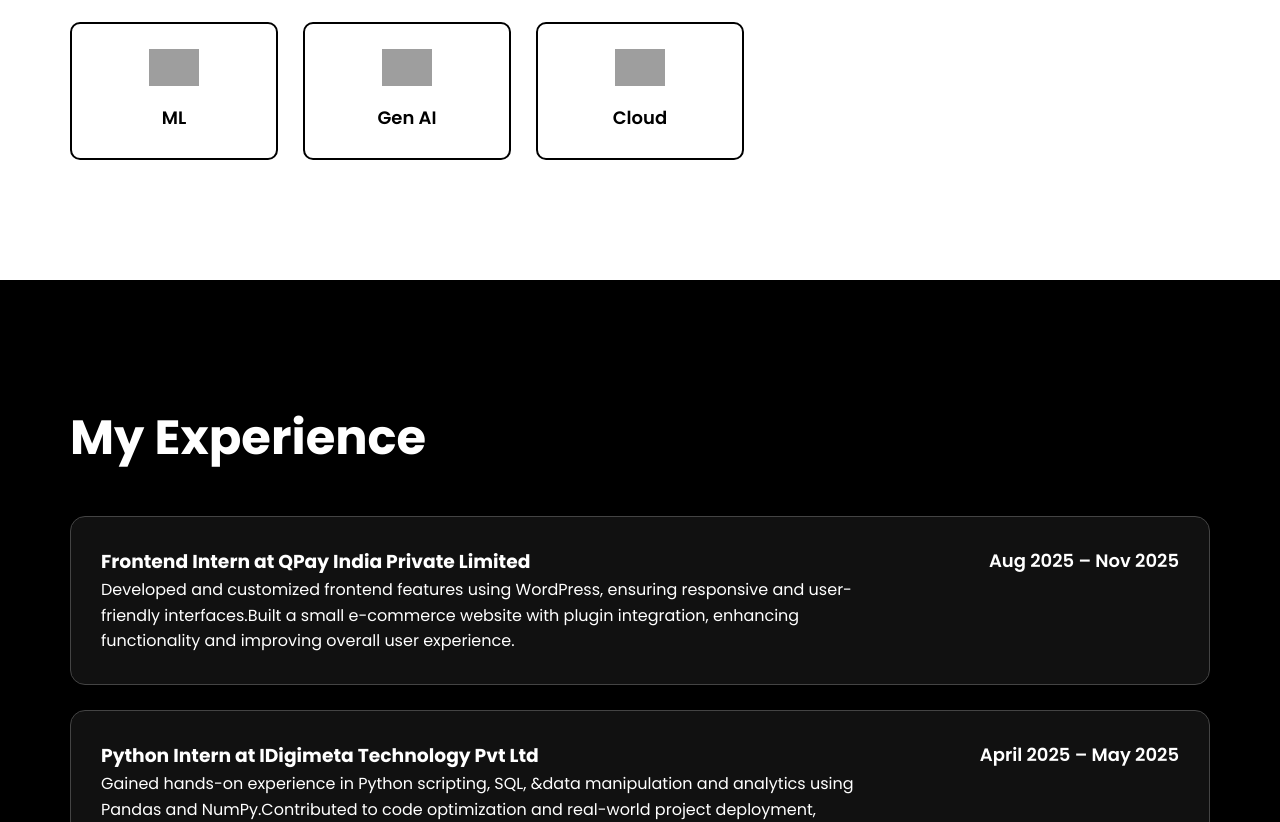
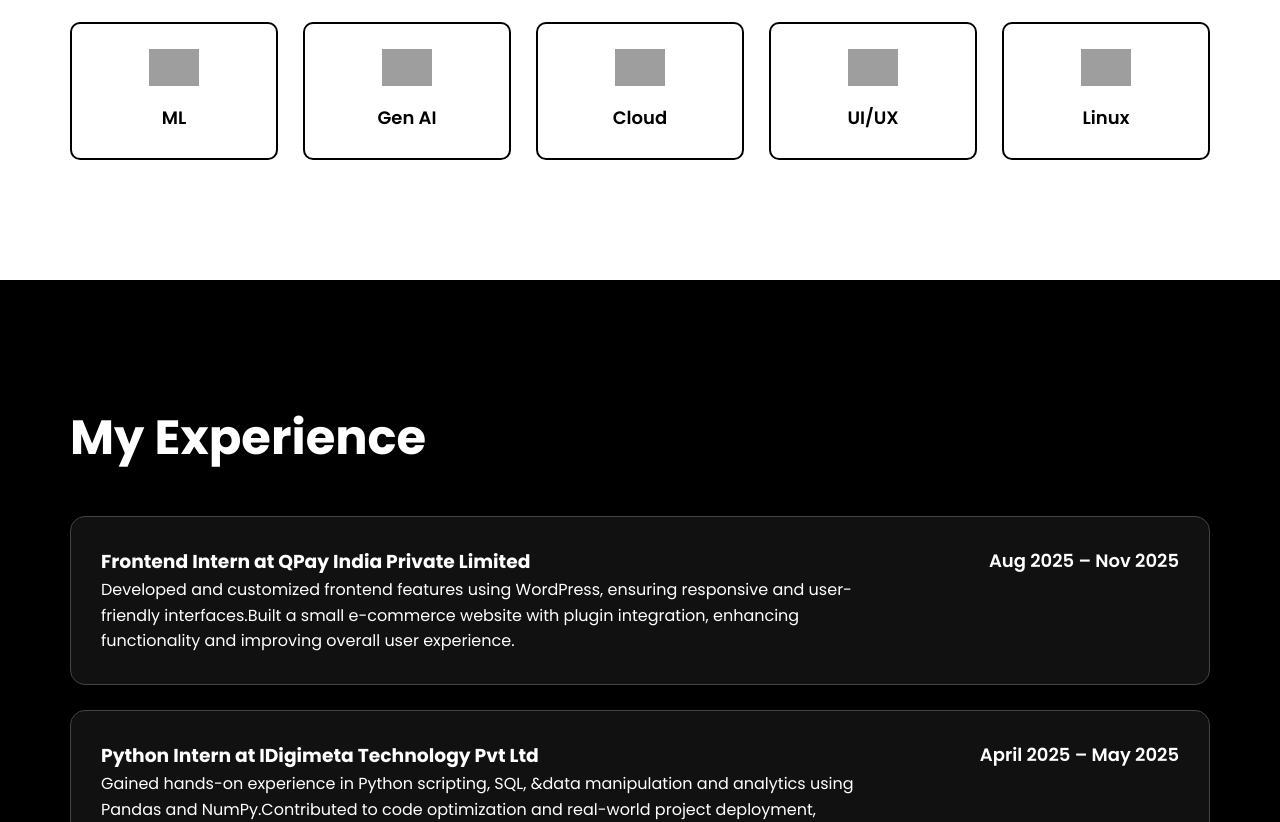
Before and after one commit to Monisha-star18/portfolio_website-, a plain HTML site: page index.html in a window 1280 px wide. Shown: the part 1917-2739 px from the top of the page. Drawn offline with Linux system fonts and the light colour scheme; grey boxes are pictures that could not be loaded.

Commit message:
added skills

```diff
--- a/index.html
+++ b/index.html
@@ -71,6 +71,8 @@
             <div class="skill-box"><img src="https://www.vhv.rs/dpng/d/1-14236_black-and-white-brain-thinking-hd-png-download.png"><p>ML</p></div>
             <div class="skill-box"><img src="https://www.slc.gov/ims/wp-content/uploads/sites/2/2025/03/genAI-option_288x108-black.png"><p>Gen AI</p></div>
             <div class="skill-box"><img src="https://www.vhv.rs/dpng/d/421-4211141_transparent-cloud-icon-png-cloud-computing-icon-transparent.png"><p>Cloud</p></div>
+            <div class="skill-box"><img src="https://www.shareicon.net/data/128x128/2015/12/31/695872_color_512x512.png"><p>UI/UX</p></div>
+            <div class="skill-box"><img src="https://www.shareicon.net/data/128x128/2017/02/15/878980_linux_512x512.png"><p>Linux</p></div>
 
         </div>
     </section>
```
